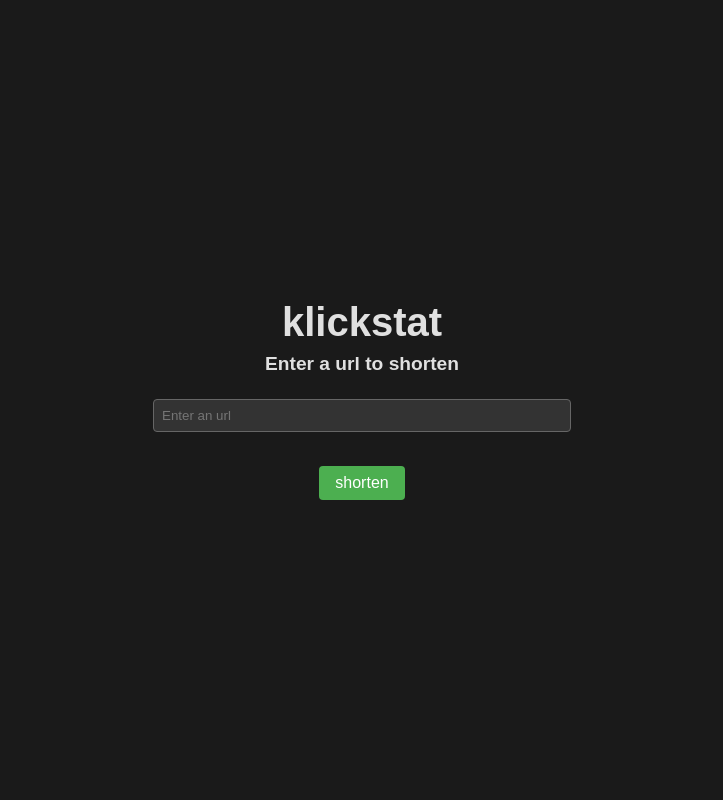
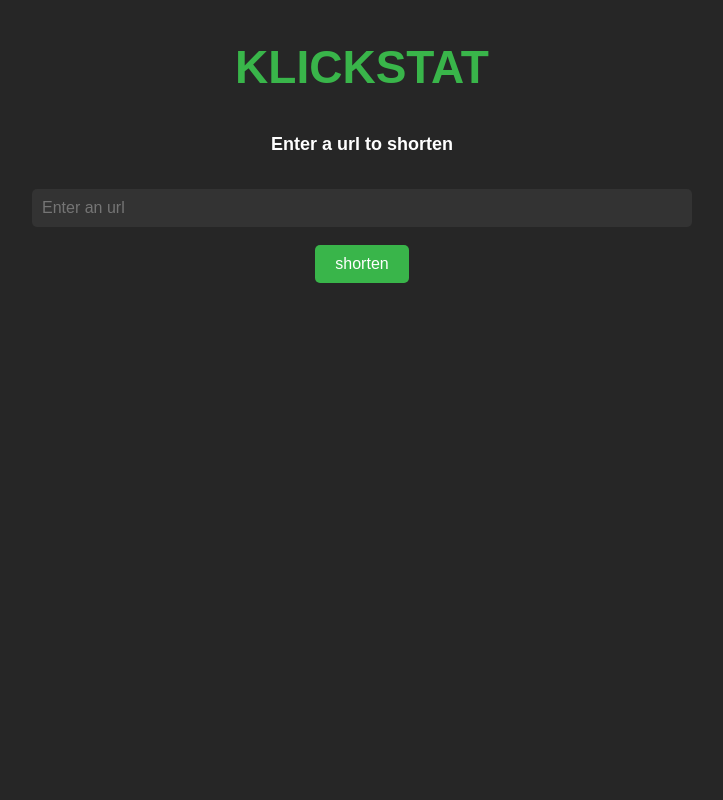
Before and after one commit to Itsmmdoha/clickstat, a Flask app: page / in a window 1280 px wide. Shown: the whole page, without its empty margins (278-1001 px from the left). Run offline with Flask 3, Linux system fonts and the light colour scheme.

Commit message:
better home page

```diff
--- a/static/index.css
+++ b/static/index.css
@@ -1,79 +1,56 @@
-/* Apply styles to the body */
 body {
+    background-color: #262626;
+    color: #fff;
     font-family: Arial, sans-serif;
-    background-color: #1a1a1a;
-    color: #e0e0e0;
     margin: 0;
     padding: 0;
-    display: flex;
-    flex-direction: column;
-    align-items: center;
-    justify-content: center;
-    height: 100vh;
 }
 
-/* Style the h1 header */
+/* Style the header */
 h1 {
-    font-size: 2.5rem;
-    margin: 0;
+    font-size: 46px;
+    color: #39b54a; /* Green color */
+    text-align: center;
+    margin-top: 40px;
 }
 
-/* Style the h4 header */
+/* Style the h4 tag for the URL input section */
 h4 {
-    font-size: 1.2rem;
-    margin: 0;
-    margin-top: 0.5rem;
+    font-size: 18px;
+    color: #fff; /* Green color */
+    text-align: center;
+    margin-top: 20px;
 }
 
 /* Style the form */
 form {
-    display: flex;
-    flex-direction: column;
-    align-items: center;
-    margin-top: 1rem;
-    width: 80%;
-    max-width: 400px;
+    text-align: center;
+    margin-top: 20px;
 }
 
 /* Style the input fields */
 input[type="url"] {
-    padding: 0.5rem;
-    border: 1px solid #666;
+    width: 50%;
+    padding: 10px;
+    border: none;
+    border-radius: 5px;
+    font-size: 16px;
+    margin-top: 10px;
     background-color: #333;
-    color: #e0e0e0;
-    border-radius: 4px;
-    margin-top: 0.5rem;
-    width: 100%;
+    color: #fff;
 }
 
 /* Style the submit button */
 #submit_button {
-    background-color: #4CAF50;
-    color: white;
+    background-color: #39b54a; /* Green color */
+    color: #fff;
     border: none;
-    padding: 0.5rem 1rem;
-    text-align: center;
-    text-decoration: none;
-    font-size: 1rem;
-    margin-top: 1rem;
-    border-radius: 4px;
+    border-radius: 5px;
+    padding: 10px 20px;
+    font-size: 16px;
     cursor: pointer;
-    transition: background-color 0.3s, box-shadow 0.3s;
 }
 
-/* Add a glow effect to the submit button on hover */
 #submit_button:hover {
-    background-color: #45a049;
-    box-shadow: 0px 0px 10px 0px rgba(0,0,0,0.5);
+    background-color: #368f3b; /* Darker green on hover */
 }
-
-/* Responsive styling for mobile devices */
-@media screen and (max-width: 600px) {
-    h1 {
-        font-size: 2rem;
-    }
-
-    h4 {
-        font-size: 1rem;
-    }
-}
--- a/static/show_link.css
+++ b/static/show_link.css
@@ -1,6 +1,6 @@
 body {
     font-family: Arial, sans-serif;
-    background-color: #1a1a1a;
+    background-color: #262626;
     color: #e0e0e0;
     margin: 0;
     padding: 0;
--- a/templates/index.html
+++ b/templates/index.html
@@ -7,10 +7,11 @@
 		<link rel="stylesheet" href="{{ url_for('static', filename='index.css') }}">
     </head>
     <body>
-        <h1>klickstat<h1>
+        <h1>KLICKSTAT<h1>
 		<h4>Enter a url to shorten</h4>
         <form action="createlink" method="post">
             <input name="url" type="url" placeholder="Enter an url">
+			<br>
 			<br>
             <input type="submit" value="shorten" id="submit_button">
         </form>
```
